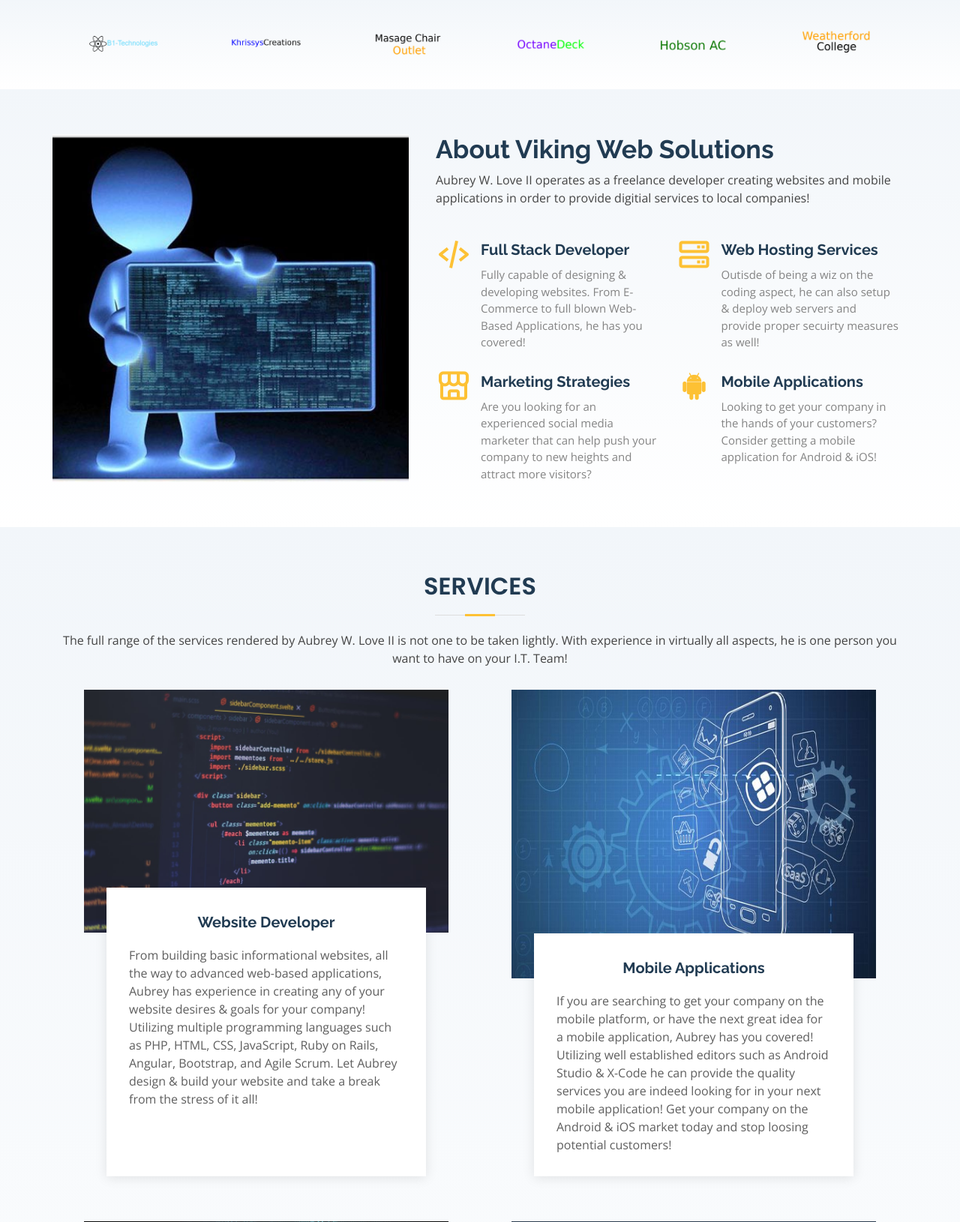
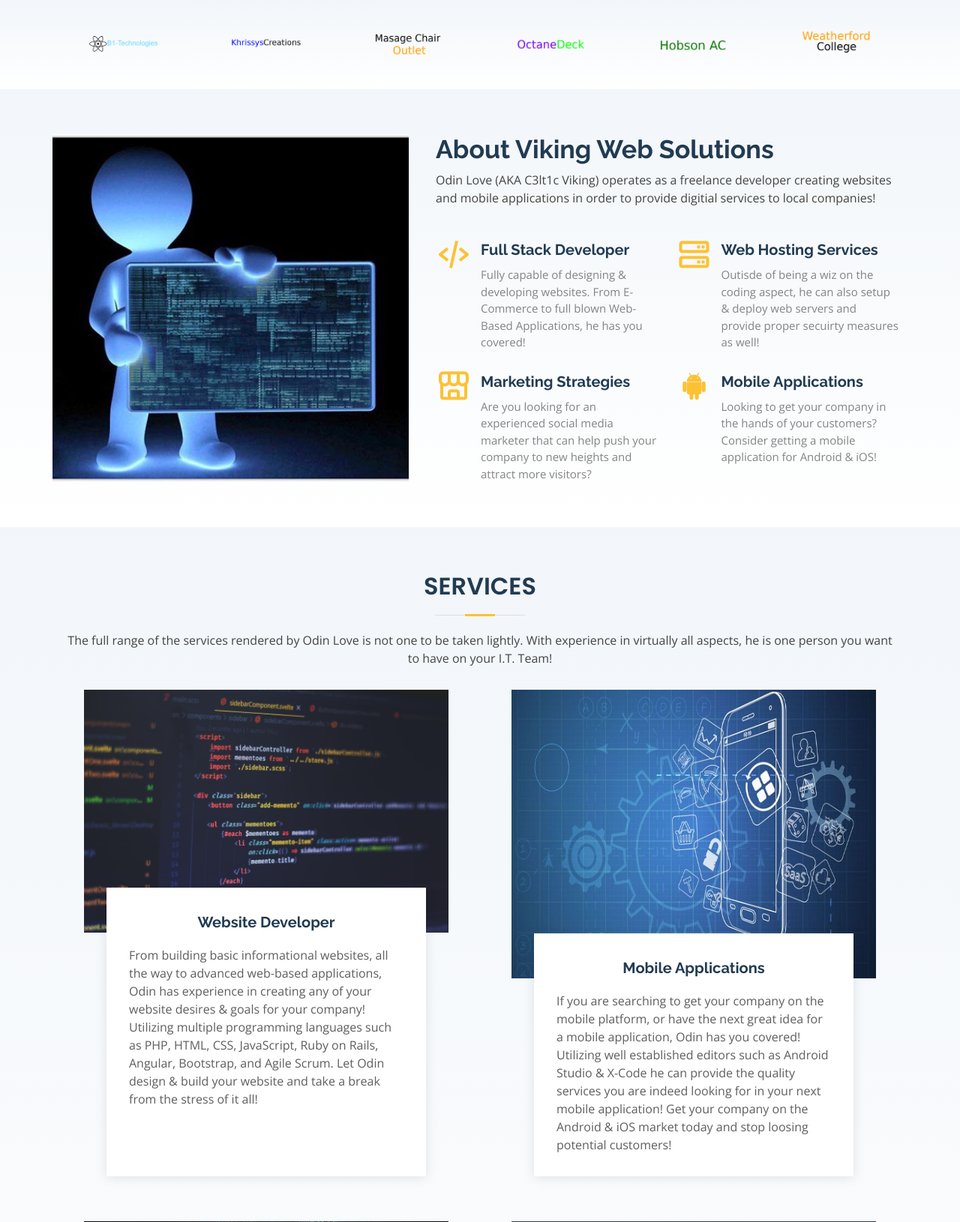
Before and after one commit to C3lt1c-Viking/VikingWebSolutions, a PHP site: page / in a window 1280 px wide. Shown: the part 713-2343 px from the top of the page at 75% size. Run offline with PHP 8.4, Linux system fonts and the light colour scheme.

Commit message:
Updated Name & Contact Intel

```diff
--- a/index.php
+++ b/index.php
@@ -7,7 +7,7 @@
 
   <title>Viking Web Solutions</title>
   <meta name="description" content="Freelance Website Developer creating websites, web-based applications E-Commerce sites, and Mobile Applications!">
-  <meta name="author" content="Dr. Aubrey W. Love II (AKA C3lt1c Viking)">
+  <meta name="author" content="Dr. Odin  Love (AKA C3lt1c Viking)">
   <meta name="viewport" content="width=device-width, initial-scale=1.0">
   <meta name="keywords" content="website, web developer, HTML, CSS, JavaScript, Ruby on Rails, E-Commerce, Marketing, Campaigns, Web Hosting">
 
@@ -142,7 +142,7 @@
             <div class="content d-flex flex-column justify-content-center ps-0 ps-xl-4">
               <h3 data-aos="fade-in" data-aos-delay="100">About Viking Web Solutions</h3>
               <p data-aos="fade-in">
-                Aubrey W. Love II operates as a freelance developer creating websites and mobile applications in order to provide digitial services to local companies!
+                Odin Love (AKA C3lt1c Viking) operates as a freelance developer creating websites and mobile applications in order to provide digitial services to local companies!
               </p>
               <div class="row gy-4 mt-3">
                 <div class="col-md-6 icon-box" data-aos="fade-up">
@@ -179,7 +179,7 @@
 
         <div class="section-title">
           <h2 data-aos="fade-in">Services</h2>
-          <p data-aos="fade-in">The full range of the services rendered by Aubrey W. Love II is not one to be taken lightly. With experience in virtually all aspects, he is one person you want to have on your I.T. Team!</p>
+          <p data-aos="fade-in">The full range of the services rendered by Odin Love is not one to be taken lightly. With experience in virtually all aspects, he is one person you want to have on your I.T. Team!</p>
         </div>
 
         <div class="row">
@@ -190,8 +190,8 @@
               </div>
               <div class="card-body">
                 <h5 class="card-title"><a href="">Website Developer</a></h5>
-                <p class="card-text">From building basic informational websites, all the way to advanced web-based applications, Aubrey has experience in creating any of your website desires &amp; goals for your company! Utilizing multiple programming
-                languages such as PHP, HTML, CSS, JavaScript, Ruby on Rails, Angular, Bootstrap, and Agile Scrum. Let Aubrey design &amp; build your website and take a break from the stress of it all!</p>
+                <p class="card-text">From building basic informational websites, all the way to advanced web-based applications, Odin has experience in creating any of your website desires &amp; goals for your company! Utilizing multiple programming
+                languages such as PHP, HTML, CSS, JavaScript, Ruby on Rails, Angular, Bootstrap, and Agile Scrum. Let Odin design &amp; build your website and take a break from the stress of it all!</p>
 
               </div>
             </div>
@@ -203,7 +203,7 @@
               </div>
               <div class="card-body">
                 <h5 class="card-title"><a href="">Mobile Applications</a></h5>
-                <p class="card-text">If you are searching to get your company on the mobile platform, or have the next great idea for a mobile application, Aubrey has you covered! Utilizing well established editors such as Android Studio &amp; X-Code
+                <p class="card-text">If you are searching to get your company on the mobile platform, or have the next great idea for a mobile application, Odin has you covered! Utilizing well established editors such as Android Studio &amp; X-Code
                 he can provide the quality services you are indeed looking for in your next mobile application! Get your company on the Android &amp; iOS market today and stop loosing potential customers!</p>
               </div>
             </div>
@@ -216,8 +216,8 @@
               </div>
               <div class="card-body">
                 <h5 class="card-title"><a href="">Web Hosting &amp; Security</a></h5>
-                <p class="card-text">The stress of finding the proper hosting solutions for your project can be a real struggle. Luckily for you, Aubrey has already tested out over 25 different hosting providers. This allows him to provide you with an educated
-                solution based on your project needs and goals. Included with this, as an added option, Aubrey can also setup security protocols to help keep your website &amp; server protected 24/7 from cyber criminals.</p>
+                <p class="card-text">The stress of finding the proper hosting solutions for your project can be a real struggle. Luckily for you, Odin has already tested out over 25 different hosting providers. This allows him to provide you with an educated
+                solution based on your project needs and goals. Included with this, as an added option, Odin can also setup security protocols to help keep your website &amp; server protected 24/7 from cyber criminals.</p>
 
               </div>
             </div>
@@ -230,7 +230,7 @@
               <div class="card-body">
                 <h5 class="card-title"><a href="">Digital Marketing &amp; SEO</a></h5>
                 <p class="card-text">Having a website is one aspect, securing &amp; hosting it is another aspect as well. But marketing your website to be able to obtain the maximum number of users and active visitors is where the real website magic happens.
-                Aubrey has studied the social media marketing strategy and has curated a way to ensure that you get the most out of your marketing campaigns and ensures that you will see increase in traffic to your website!</p>
+                Odin has studied the social media marketing strategy and has curated a way to ensure that you get the most out of your marketing campaigns and ensures that you will see increase in traffic to your website!</p>
 
               </div>
             </div>
@@ -256,7 +256,7 @@
           <div class="col-md-7 pt-4" data-aos="fade-left">
             <h3>Personal Values</h3>
             <p class="fst-italic">
-              We understand that it is your business. And Aubrey treats your business as if it is his own. He is capable of meeting
+              We understand that it is your business. And Odin treats your business as if it is his own. He is capable of meeting
               with you 1-On-1 via in-person or video conference in order to fully understand your business goals and needs.
             </p>
             <ul>
@@ -274,7 +274,7 @@
           <div class="col-md-7 pt-5 order-2 order-md-1" data-aos="fade-right">
             <h3>Full Access To Milestones</h3>
             <p class="fst-italic">
-              Aubrey fully understands hiring someone to tackle a project for you is stressful, and with that, he grants everyone
+              Odin fully understands hiring someone to tackle a project for you is stressful, and with that, he grants everyone
               full access to his milestone completions!
             </p>
             <p>
@@ -291,7 +291,7 @@
           </div>
           <div class="col-md-7 pt-5" data-aos="fade-left">
             <h3>Full Stack Developer</h3>
-            <p>Aubrey is fully capable of handling the front-end development as well as the back end development to avoid you hiring multiple individuals for the same task!</p>
+            <p>Odin is fully capable of handling the front-end development as well as the back end development to avoid you hiring multiple individuals for the same task!</p>
             <ul>
               <li><i class="bi bi-check"></i> Front-End Languages: HTML5/CSS3/JavaScript</li>
               <li><i class="bi bi-check"></i> Back-End Frameworks: PHP/Ruby on Rails/React</li>
@@ -310,7 +310,7 @@
               Of course having some credentials to back up the knowledge is always a positive aspect to have.
             </p>
             <p>
-              Here are Aubrey's educational credentials for your viewing.
+              Here are Odin's educational credentials for your viewing.
             </p>
           </div>
         </div>
@@ -323,7 +323,7 @@
               <div class="card-body">
                 <h5 class="card-title"><a href="">Doctorate of Computer Science</a></h5>
                 <p class="card-text">
-                  Graduating at the early age of 24, Aubrey has earned his PHD in Computer Science from Ashley University.
+                  Graduating at the early age of 24, Odin has earned his PHD in Computer Science from Ashley University.
                 </p>
               </div>
             </div>
@@ -336,7 +336,7 @@
               <div class="card-body">
                 <h5 class="card-title"><a href="">Certified HTML Developer</a></h5>
                 <p class="card-text">
-                  After a few short classes, and one lengthy test later, Aubrey is officially a certified HTML Developer!
+                  After a few short classes, and one lengthy test later, Odin is officially a certified HTML Developer!
                 </p>
               </div>
             </div>
@@ -349,7 +349,7 @@
               <div class="card-body">
                 <h5 class="card-title"><a href="">Certified JavaScript Developer</a></h5>
                 <p class="card-text">
-                  After a few short classes, and one lengthy test later, Aubrey is officially a certified JavaScript Developer!
+                  After a few short classes, and one lengthy test later, Odin is officially a certified JavaScript Developer!
                 </p>
               </div>
             </div>
@@ -362,7 +362,7 @@
               <div class="card-body">
                 <h5 class="card-title"><a href="">Certified PHP Developer</a></h5>
                 <p class="card-text">
-                  After a few short classes, and one lengthy test later, Aubrey is officially a certified PHP Developer!
+                  After a few short classes, and one lengthy test later, Odin is officially a certified PHP Developer!
                 </p>
               </div>
             </div>
@@ -375,7 +375,7 @@
               <div class="card-body">
                 <h5 class="card-title"><a href="">Certified Ruby Developer</a></h5>
                 <p class="card-text">
-                  After a few short classes, and one lengthy test later, Aubrey is officially a certified Ruby Developer!
+                  After a few short classes, and one lengthy test later, Odin is officially a certified Ruby Developer!
                 </p>
               </div>
             </div>
@@ -388,7 +388,7 @@
               <div class="card-body">
                 <h5 class="card-title"><a href="">Certified SQL Developer</a></h5>
                 <p class="card-text">
-                  After a few short classes, and one lengthy test later, Aubrey is officially a certified SQL Developer!
+                  After a few short classes, and one lengthy test later, Odin is officially a certified SQL Developer!
                 </p>
               </div>
             </div>
@@ -403,7 +403,7 @@
 
         <div class="section-title">
           <h2 data-aos="fade-in">Portfolio</h2>
-          <p data-aos="fade-in">Discover some of the projects that Aubrey Love has designed &amp; built for other companies in the past! These includes websites from basic HTML, to Ruby on Rails Apps.</p>
+          <p data-aos="fade-in">Discover some of the projects that Odin Love has designed &amp; built for other companies in the past! These includes websites from basic HTML, to Ruby on Rails Apps.</p>
         </div>
 
         <div class="row">
@@ -475,7 +475,7 @@
             <div class="portfolio-wrap">
               <img src="assets/img/portfolio/diy_dwi.png" class="img-fluid" alt="" style="height: 300px;">
               <div class="portfolio-links">
-                <a href="http://www.diy-dwi.com" target="_blank" title="More Details"><i class="bi bi-link"></i></a>
+                <a href="http://wwdiy-dwi.com" target="_blank" title="More Details"><i class="bi bi-link"></i></a>
               </div>
               <div class="portfolio-info">
                 <h4>DIY DWI</h4>
@@ -611,10 +611,11 @@
             <div class="row">
               <div class="col-md-12">
                 <div class="info-box" data-aos="fade-up">
-                <a href="https://www.linkedin.com/in/aubrey-love-97ba02227/" target="_blank"><i class='bx bxl-linkedin' ></i> @Aubrey Love</a>&nbsp;&nbsp;
+                <a href="https://wwlinkedin.com/in/Odin-love-97ba02227/" target="_blank"><i class='bx bxl-linkedin' ></i> @Odin Love</a>&nbsp;&nbsp;
                 <a href="https://github.com/C3lt1c-Viking" target="_blank"><i class='bx bxl-github' ></i> @C3lt1c-Viking</a><br/>
                   <a href="https://twitter.com/C3lt1cViking" target="_blank"><i class='bx bxl-twitter'></i> @C3lt1cViking</a>&nbsp;&nbsp;
-                  <a href="https://www.twitch.tv/c3lt1cviking" target="_blank"><i class='bx bxl-twitch' ></i> @c3lt1cviking</a>
+                  <a href="https://wwtwitch.tv/c3lt1cviking" target="_blank"><i class='bx bxl-twitch' ></i> @c3lt1cviking</a>
+                  <a href="https://www.freelancer.com/u/VikingWebSol" target="_blank"><i class='bx bxs-book-content' ></i> @VikingWebSol</a>
                 </div>
               </div>
               <div class="col-md-6">
@@ -657,9 +658,9 @@
 
         <div class="social-links">
           <a href="https://twitter.com/C3lt1cViking" class="twitter"><i class="bx bxl-twitter"></i></a>
-          <a href="https://www.twitch.tv/c3lt1cviking" class="facebook"><i class="bx bxl-twitch"></i></a>
+          <a href="https://wwtwitch.tv/c3lt1cviking" class="facebook"><i class="bx bxl-twitch"></i></a>
           <a href="https://github.com/C3lt1c-Viking" class="instagram"><i class="bx bxl-github"></i></a>
-          <a href="https://www.linkedin.com/in/aubrey-love-97ba02227/" class="linkedin"><i class="bx bxl-linkedin"></i></a>
+          <a href="https://wwlinkedin.com/in/Odin-love-97ba02227/" class="linkedin"><i class="bx bxl-linkedin"></i></a>
         </div>
 
       </div>
```
Also changed, not shown: form.php (deleted, +0 -110 lines), forms/contact.php (deleted, +0 -41 lines), mail_form.php (deleted, +0 -46 lines), thank-you.html (deleted, +0 -98 lines), forms/Readme.txt (deleted).
